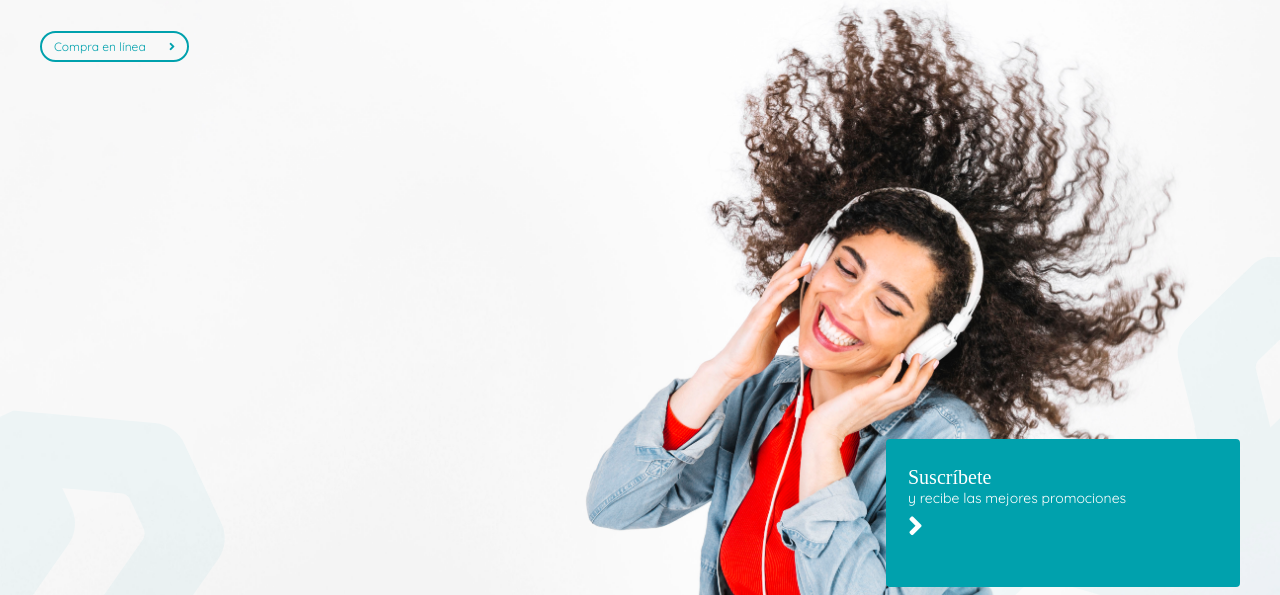
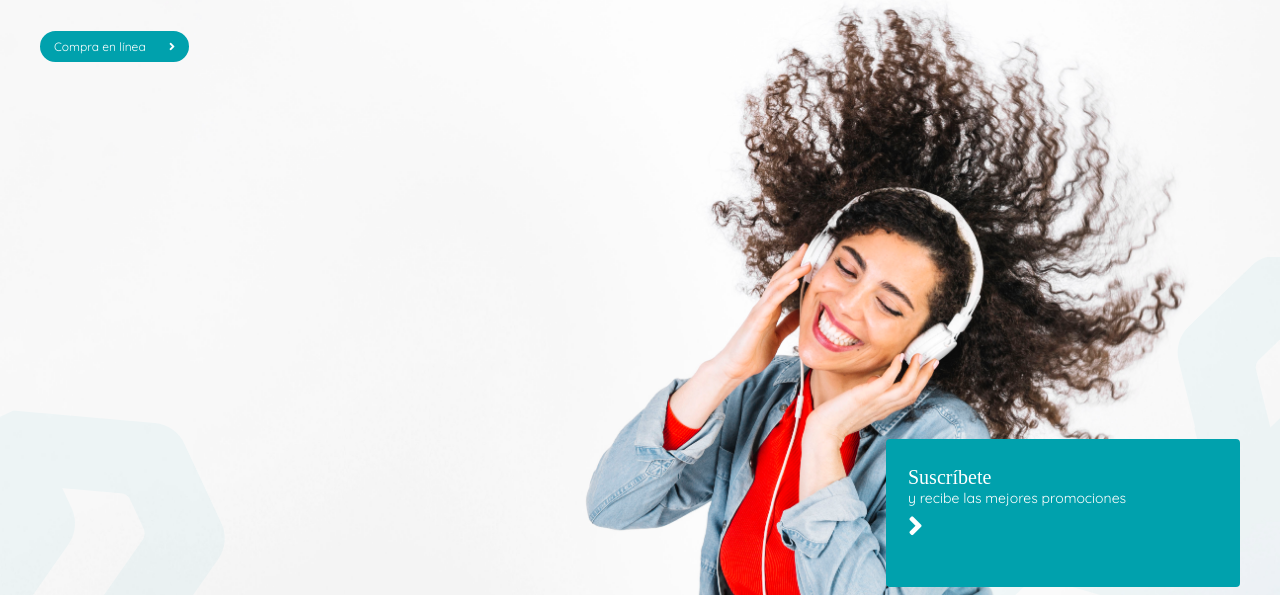
Before and after one commit to mcf92/CDComputo-site, a website built with Parcel: page index.pug in a window 1280 px wide. In both pictures the pointer is over the button 114 px from the left and 209 px from the top of the page. Shown: the part 163-758 px from the top of the page. Built offline with nearby package versions, Linux system fonts and the light colour scheme; a script that the page names is missing.

Commit message:
adding animation to the buttons on hover

```diff
--- a/source/includes/home/banner.pug
+++ b/source/includes/home/banner.pug
@@ -1,6 +1,4 @@
 section.home__banner
-  img.home__banner-left(src="source/img/home-left-corner.png")
-  img.home__banner-right(src="source/img/home-right-corner.png")
   .container
     .row.middle-xs
       .col-lg-5.col-md-5.col-sm-6.col-xs-12.pl-10
@@ -16,3 +14,5 @@ section.home__banner
           i.fab.fa-instagram
         a
           i.fab.fa-twitter
+  img.home__banner-left(src="source/img/home-left-corner.png")
+  img.home__banner-right(src="source/img/home-right-corner.png")
--- a/source/styles/components/_button.scss
+++ b/source/styles/components/_button.scss
@@ -3,12 +3,17 @@
   cursor: pointer;
   text-decoration: none;
   font-family: $font-family-secondary;
+  transition: .4s all;
   &-outline--secondary {
     color: $secondary-color;
     padding: 6px 12px;
     background: transparent;
     border: 2px solid $secondary-color;
     border-radius: 40px;
+    &:hover {
+      background: $secondary-color;
+      color: $white
+    }
   }
   &-square-outline--secondary {
     color: $secondary-color;
@@ -16,6 +21,10 @@
     background: transparent;
     border: 2px solid $secondary-color;
     border-radius: 2px;
+    &:hover {
+      background: $secondary-color;
+      color: $white
+    }
   }
   i {
     margin-left: 20px;
--- a/source/styles/layout/_home.scss
+++ b/source/styles/layout/_home.scss
@@ -6,6 +6,10 @@
     background-repeat: no-repeat;
     padding: 0 40px;
     position: relative;
+    button {
+      position: relative;
+      z-index: 1;
+    }
     &-left {
       position: absolute;
       bottom: 0px;
```
